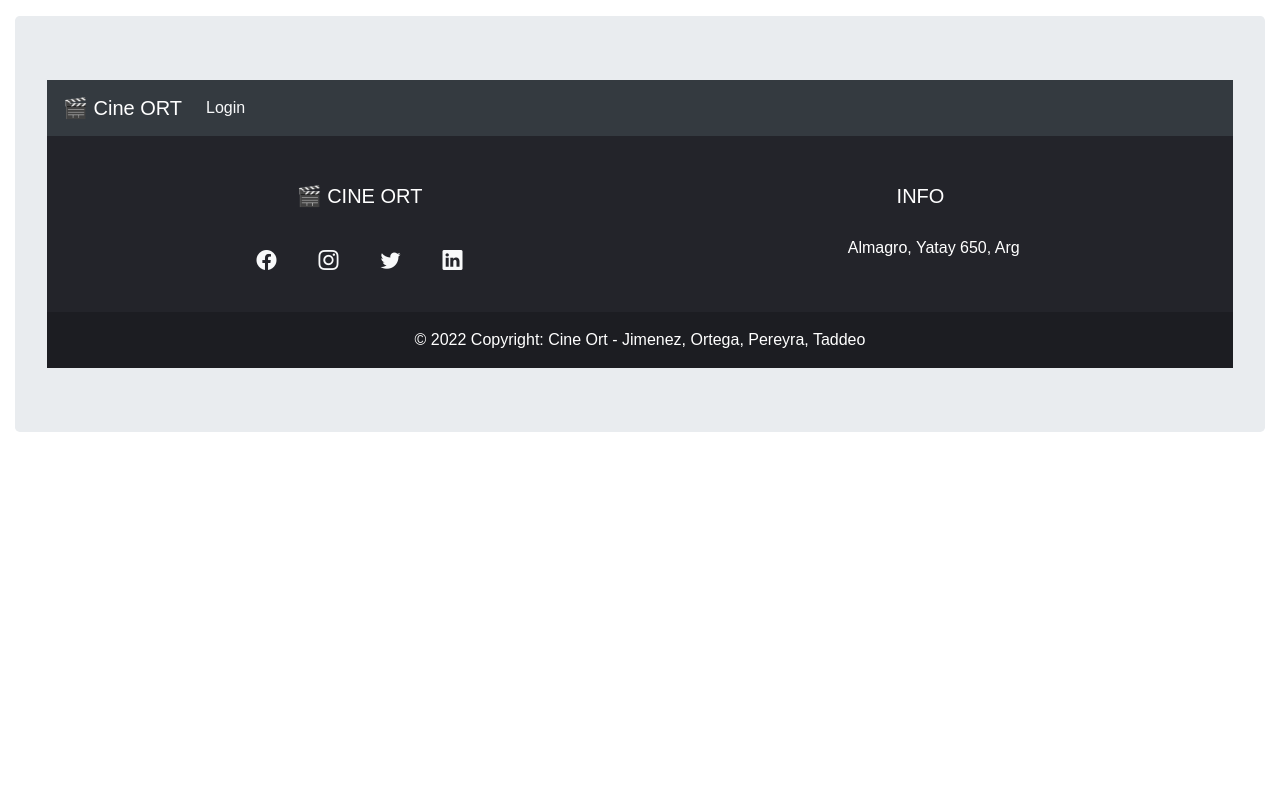
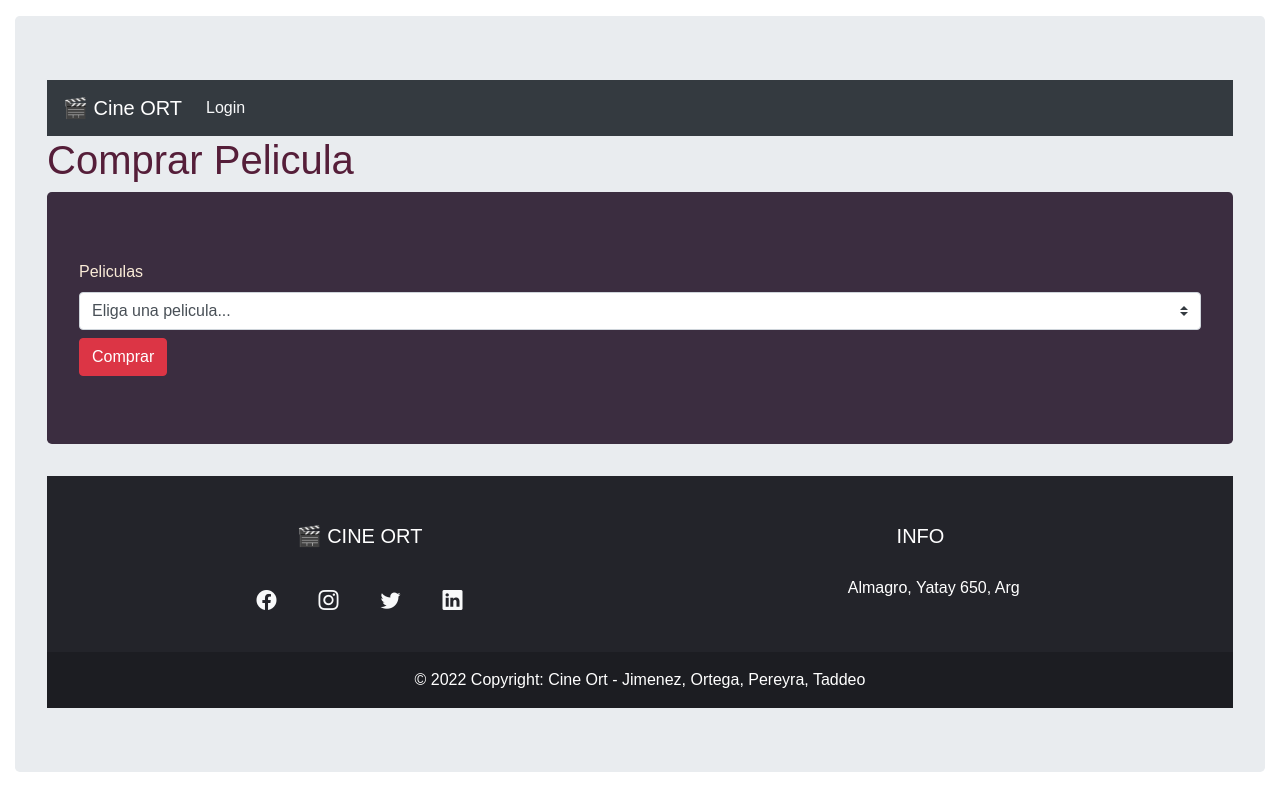
Before and after one commit to dannyj182/PNT2-ProyectoFinal, a Vue app: page /compra in a window 1280 px wide. Built offline with nearby package versions, Linux system fonts and the light colour scheme; what vue-form would draw is missing.

Commit message:
funcion comprar pelicula

```diff
--- a/src/components/ABMPelicula.vue
+++ b/src/components/ABMPelicula.vue
@@ -332,7 +332,7 @@ label{
 }
 #jb1{
   color: antiquewhite;
-  background-image: url('https://images.unsplash.com/photo-1536440136628-849c177e76a1?ixlib=rb-4.0.3&ixid=MnwxMjA3fDB8MHxzZWFyY2h8M3x8Y2luZXxlbnwwfHwwfHw%3D&auto=format&fit=crop&w=2000&q=60');
+  background-image: url('https://images.unsplash.com/photo-1542396601-dca920ea2807?ixlib=rb-4.0.3&ixid=MnwxMjA3fDB8MHxleHBsb3JlLWZlZWR8MTR8fHxlbnwwfHx8fA%3D%3D&auto=format&fit=crop&w=2500&q=60');
   background-color: rgba(32, 32, 32, 0.651);
 }
 #jb2{
--- a/src/components/Compra.vue
+++ b/src/components/Compra.vue
@@ -1,14 +1,30 @@
-<template lang="html">
+<template>
 
   <section class="src-components-compra">
-    <h1>Compra Ticket</h1>
+    <h1>Comprar Pelicula</h1>
+    <!-- <Carrusel /> -->
+<div class="jumbotron">
+
+
+  <label class="my-1 mr-2" for="inlineFormCustomSelectPref">Peliculas</label>
+  <select class="custom-select my-1 mr-sm-2" id="inlineFormCustomSelectPref">
+    <option selected>Eliga una pelicula...</option>
+    <option v-for="(pelicula, index) in $store.state.peliculas" :key="index"> {{ pelicula.nombre }} ${{ pelicula.precio }}
+
+    </option>
+  </select>
+  <button type="submit" class="btn btn-danger my-1" @click="comprar">Comprar</button>
+
+    </div>
   </section>
 
 </template>
 
-<script lang="js">
+<script >
+//import Carrusel from './Carrusel.vue'
 
   export default  {
+  components: {  },
     name: 'src-components-compras',
     props: [],
     mounted () {
@@ -16,12 +32,42 @@
     },
     data () {
       return {
-
+        formState: {},
+      formData: this.getInitialData(),
       }
     },
     methods: {
 
+
+      comprar(){
+
+        this.seleccion;
+      },
+
+
+
+      getInitialData() {
+      return {
+        seleccion: null,
+      peliculas: null,
+      }
     },
+
+    // async putPelicula() {
+
+    //   try {
+    //     let pelicula = { ...this.formData }
+    //     let { data : res } = await this.axios.put(this.$store.state.updateComprarPeli + this.$store.state.idUser, pelicula, { 'content-type' : 'application/json' })
+    //     if(res.modifiedCount) this.$store.dispatch('updatePelicula', { ...this.formData })
+    //      this.formData = this.getInitialData()
+    //       this.formState._reset()
+    //   }
+    //   catch(error) { console.error('Error en editarPelicula', error.message) }
+    // }
+
+
+
+  },
     computed: {
 
     }
@@ -34,4 +80,9 @@
   .src-components-compra {
 
   }
+
+  .jumbotron{
+    background-color: rgba(44, 29, 48, 0.918);
+    color: antiquewhite;
+  }
 </style>
--- a/src/components/Navbar.vue
+++ b/src/components/Navbar.vue
@@ -41,6 +41,10 @@
             <a class="nav-link " href="#" @click=logout()>LogOut</a>
           </li>
 
+          <li  class="nav-item ">
+            <a class="nav-link" >Perfil Usuario </a>
+          </li>
+
         </ul>
 
         <ul class="navbar-nav text-center " v-else>
@@ -68,6 +72,11 @@
           <li class="nav-item ">
             <a class="nav-link " href="#" @click=logout()>LogOut</a>
           </li>
+
+          <li  class="nav-item ">
+            <a class="nav-link" >Perfil Administrador </a>
+          </li>
+
         </ul>
 
         </div>
@@ -100,4 +109,5 @@ export default {
     color: rgb(243, 220, 12) !important;
     text-decoration: none;
   }
+
 </style>
--- a/src/components/Pelicula.vue
+++ b/src/components/Pelicula.vue
@@ -9,9 +9,9 @@
         <p>Director: {{ pelicula.director }}</p>
         <p>Duración: <i><u>{{ pelicula.duracion }}min</u></i></p>
         <p>Clasificación: {{ pelicula.clasificacion }}</p>
-        <p>Precio: {{ pelicula.precio }}</p>
-        <button class="btn btn-warning" @click="cerrar()">Cerrar</button>
-        <button class="btn btn-warning ml-2" @click="verFunciones()">Funciones</button>
+        <p>Precio: $<i>{{ pelicula.precio }}</i></p>
+        <button class="btn btn-info" @click="cerrar()">Cerrar</button>
+        <button class="btn btn-info ml-2" @click="verFunciones()">Funciones</button>
       </div>
       <div class="media-body ml-2">
         <p>{{pelicula.sinopsis}}</p>
@@ -49,8 +49,6 @@
          this.funciones = true
       },
 
-
-
     },
 
 }
--- a/src/components/Peliculas.vue
+++ b/src/components/Peliculas.vue
@@ -5,11 +5,15 @@
       <h2>Peliculas</h2>
       <div v-show="showPeli[0].valor">
         <Pelicula :pelicula="pelicula" :showPeli="showPeli" :fechas="fechas"/>
+          <button class="btn btn-danger ml-2" @click="comprar(pelicula)">Comprar</button>
       </div>
+
       <br>
       <div class="d-inline" v-for="(pelicula,index) in $store.state.peliculas" :key="index">
+
         <div class="d-inline" @click="mostrarPeli(pelicula)">
           <img :src="pelicula.imagen" class="m-3" :alt="pelicula.nombre" :style="{ 'border-radius' : '10px' }">
+
         </div>
       </div>
     </div>
@@ -32,6 +36,7 @@
         showPeli: [{valor: false}],
         pelicula: {},
         fechas: [],
+        pelisCompras: [],
       }
     },
     methods: {
@@ -49,7 +54,23 @@
         this.fechas = funcionesPorFecha;
       }
       catch (error) { console.error('Error en postUsuario', error.message) }
-    },
+      },
+
+     async comprar(pelicula) {
+
+        try {
+          let { data : peliculas } = await this.axios.put(this.$store.state.updateComprarPeli, pelicula, { 'content-type' : 'application/json' })
+          this.pelisCompras = peliculas
+          if(peliculas!=null){
+            this.$router.push('/ticket')
+          }
+
+        } catch (error) {
+          console.log('error en el comprar ' + error);
+        }
+      },
+
+
 
     },
     computed: {
--- a/src/router.js
+++ b/src/router.js
@@ -8,6 +8,7 @@ import Ticket from './components/Ticket.vue'
 import Compra from './components/Compra.vue'
 import ABMPelicula from './components/ABMPelicula.vue'
 import Formusuario from './components/FormUsuario.vue'
+
 
 Vue.use(VueRouter)
 
@@ -21,6 +22,7 @@ export const router = new VueRouter({
         {path : '/comprar' , component: Compra },
         {path : '/abmPelicula' , component: ABMPelicula },
         {path : '/formUsuario' , component: Formusuario },
+        {path : '/compra' , component: Compra },
     ]
 
 })
--- a/src/store.js
+++ b/src/store.js
@@ -10,6 +10,7 @@ export default new Vuex.Store({
         failUser: false,
         currentUser: null,
         peliculas: [],
+        idUser: null,
         getFunciones: 'http://localhost:8080/cineort/funciones/obtenerPorPelicula',
         getPelis: 'http://localhost:8080/cineort/peliculas/',
         postPeli: 'http://localhost:8080/cineort/peliculas/',
@@ -18,6 +19,7 @@ export default new Vuex.Store({
         postUsuarios: 'http://localhost:8080/cineort/usuarios/',
         validateUser: 'http://localhost:8080/cineort/usuarios/validar/',
         validateAdmin: 'http://localhost:8080/cineort/usuarios/validarAdmin/',
+        updateComprarPeli: 'http://localhost:8080/cineort/usuarios/comprar'
     },
     actions : {
        desloguearse({commit}){
@@ -56,16 +58,19 @@ export default new Vuex.Store({
             state.estaLogueado = false
             state.failUser = false
             state.currentUser = null
+            state.idUser = null
         },
         loguearse(state, usuario) {
             state.estaLogueado = true
             state.currentUser = usuario
+            state.idUser = usuario._id
         },
 
         loguearseAdmin(state, usuario){
             state.estaLogueado = true
             state.esAdmin =true;
             state.currentUser = usuario; // ?
+            state.idUser = usuario._id
         },
 
         desloguearseAdmin(state){
@@ -73,6 +78,7 @@ export default new Vuex.Store({
             state.esAdmin = false;
             state.failUser =false;
             state.currentUser = null
+            state.idUser = null
         },
         failLogin(state){
             state.failUser = true
```
